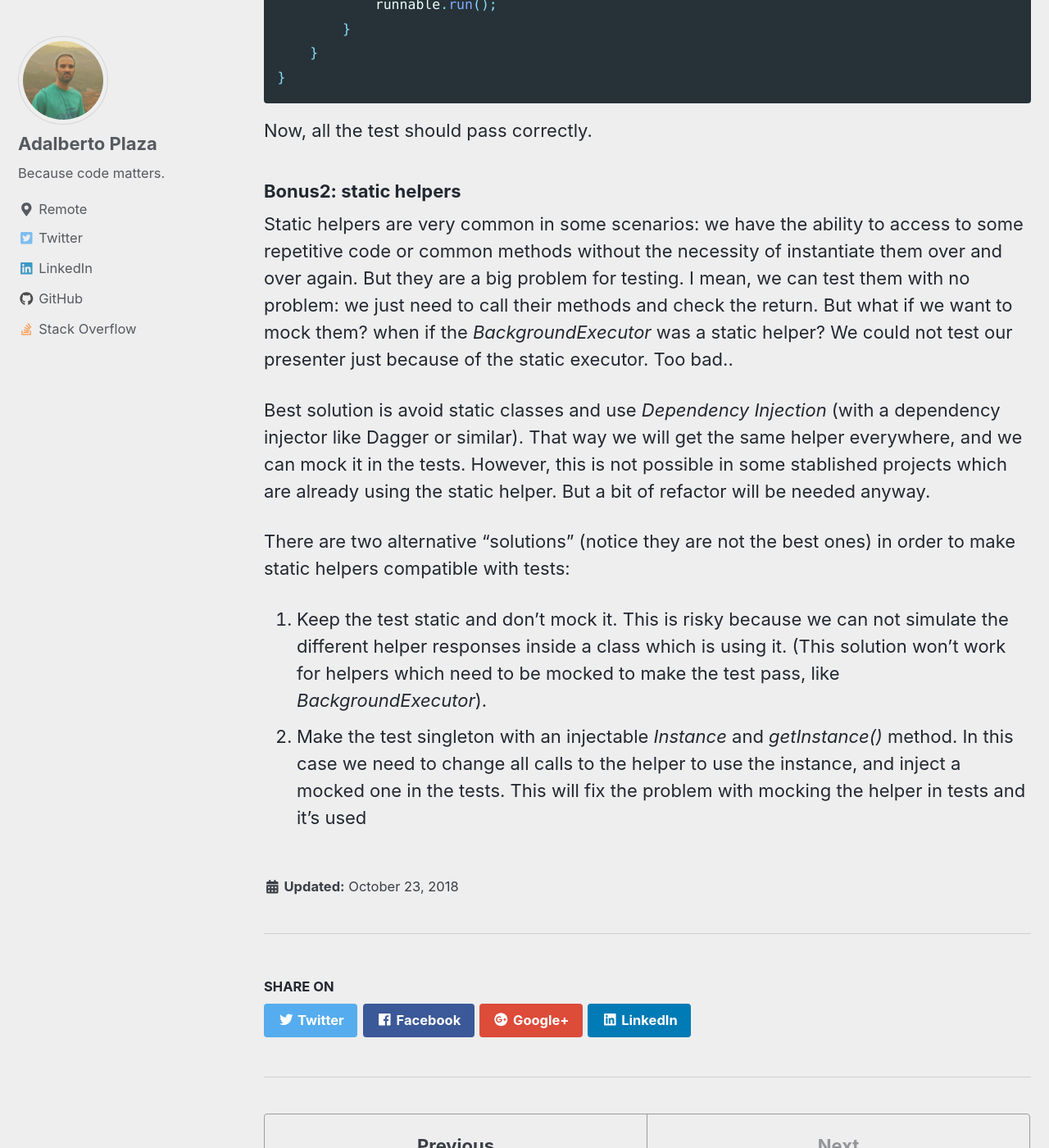
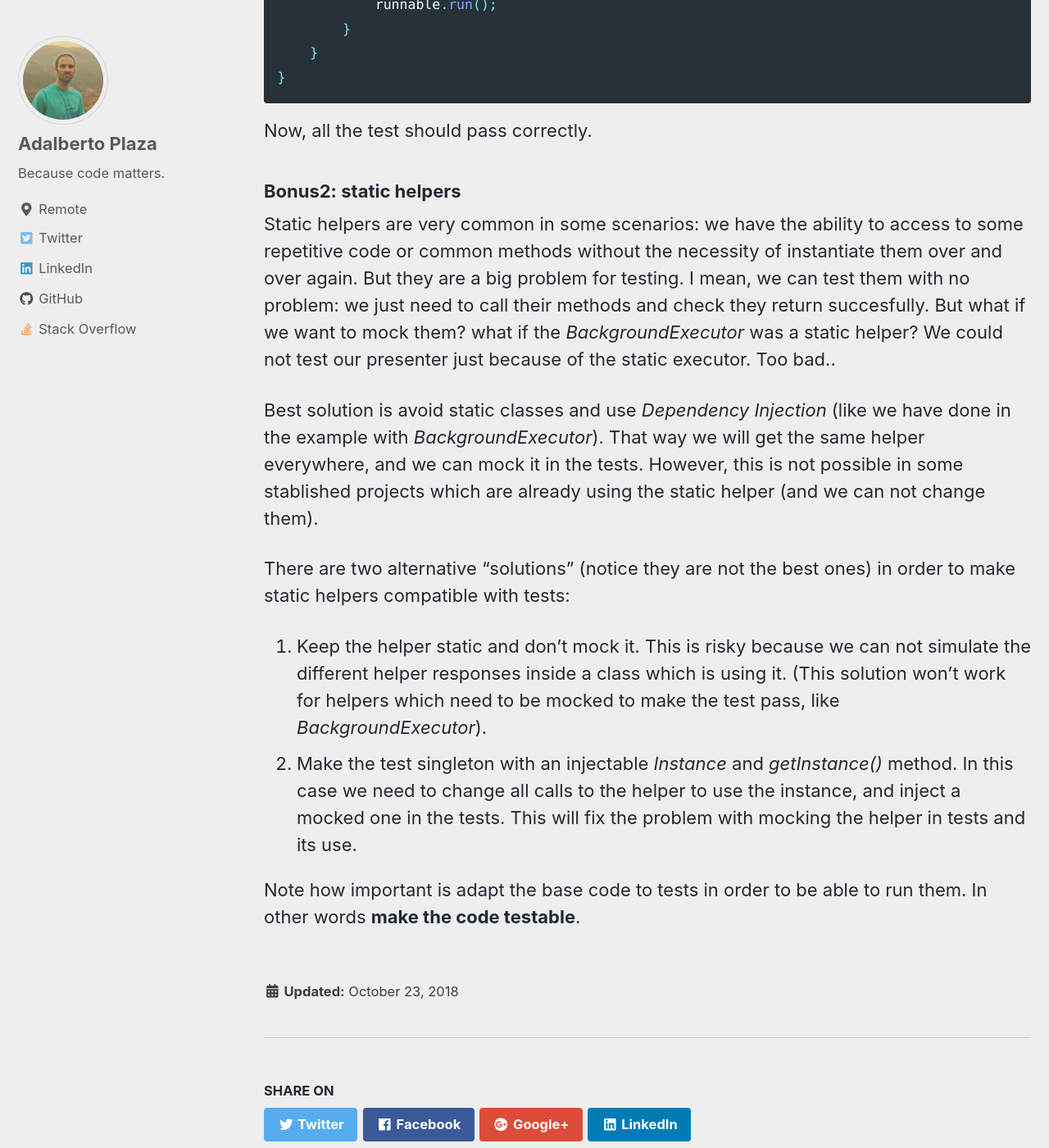
Before and after one commit to adalpari/adalpari.github.io, a Jekyll site: the page built from _posts/2018-10-23-android-testing-unit-tests.md, in a window 1280 px wide and 1400 px high, scrolled down 15621 px. Shown: the whole window at 82% size. Built offline with Jekyll 4.4.1, drawn with Linux system fonts in a browser that asks for light colours; nearby versions of some CDN libraries; a script bundle is joined from its source files by our own code; comment, search, counter and statistics services are not loaded; some of the changed text lies outside the part shown.

Commit message:
Some fixes

````diff
--- a/_posts/2018-10-23-android-testing-unit-tests.md
+++ b/_posts/2018-10-23-android-testing-unit-tests.md
@@ -409,9 +409,9 @@ Now, try to run the tests again. What happens? Are the test "in green"?
 
 Probably not, they fail since you introduced the background thread handling. This is happening because of a simple reason: test are being run in the main thread without waiting for any other thread to finish. As soon as the main thread finish to run the assigned code, the _test runner_ executes the _asserts_, but the results/callbacks are not finished yet. Although the test are correctly written they are failing because of the parallel execution of the thread. How can we fix this?
 
-There's an easy way. It's actually the same way we solve most of the test issues: mock the _BackgroundExecutor_. If we mock it, we can override the execute method and run the received task in the same thread instead of create a new one. This way, we will keep the thread handling in the app, but we will test it in a single thread. (This is applicable to executors, handler, async tasks and so on).
+There's an easy way. It's actually the same way we solve most of the test issues: mock the _BackgroundExecutor_. If we mock it, we can override the execute method and run the received task in the same thread instead of create a new one. This way, we keep the thread handling in the app, but we test it in a single thread. (This is applicable to executors, handler, async tasks and so on).
 
-This is how the mocked object looks inside the test class. And this is how we will create the presenter now we have the _BackgroundExecutor_ (mocked object in the test).
+This is how the mocked object looks inside the test class. And this is how we create the presenter now we have the _BackgroundExecutor_ (mocked object in the test).
 
 ```java
 @RunWith(MockitoJUnitRunner.class)
@@ -442,10 +442,12 @@ Now, all the test should pass correctly.
 
 ### Bonus2: static helpers
 
-Static helpers are very common in some scenarios: we have the ability to access to some repetitive code or common methods without the necessity of instantiate them over and over again. But they are a big problem for testing. I mean, we can test them with no problem: we just need to call their methods and check the return. But what if we want to mock them? when if the _BackgroundExecutor_  was a static helper? We could not test our presenter just because of the static executor. Too bad..
+Static helpers are very common in some scenarios: we have the ability to access to some repetitive code or common methods without the necessity of instantiate them over and over again. But they are a big problem for testing. I mean, we can test them with no problem: we just need to call their methods and check they return succesfully. But what if we want to mock them? what if the _BackgroundExecutor_  was a static helper? We could not test our presenter just because of the static executor. Too bad..
 
-Best solution is avoid static classes and use _Dependency Injection_ (with a dependency injector like Dagger or similar). That way we will get the same helper everywhere, and we can mock it in the tests. However, this is not possible in some stablished projects which are already using the static helper. But a bit of refactor will be needed anyway.
+Best solution is avoid static classes and use _Dependency Injection_ (like we have done in the example with _BackgroundExecutor_). That way we will get the same helper everywhere, and we can mock it in the tests. However, this is not possible in some stablished projects which are already using the static helper (and we can not change them).
 
 There are two alternative "solutions" (notice they are not the best ones) in order to make static helpers compatible with tests:
-1. Keep the test static and don't mock it. This is risky because we can not simulate the different helper responses inside a class which is using it. (This solution won't work for helpers which need to be mocked to make the test pass, like _BackgroundExecutor_).
-2. Make the test singleton with an injectable _Instance_ and _getInstance()_ method. In this case we need to change all calls to the helper to use the instance, and inject a mocked one in the tests. This will fix the problem with mocking the helper in tests and it's used
+1. Keep the helper static and don't mock it. This is risky because we can not simulate the different helper responses inside a class which is using it. (This solution won't work for helpers which need to be mocked to make the test pass, like _BackgroundExecutor_).
+2. Make the test singleton with an injectable _Instance_ and _getInstance()_ method. In this case we need to change all calls to the helper to use the instance, and inject a mocked one in the tests. This will fix the problem with mocking the helper in tests and its use.
+
+Note how important is adapt the base code to tests in order to be able to run them. In other words __make the code testable__.
````
